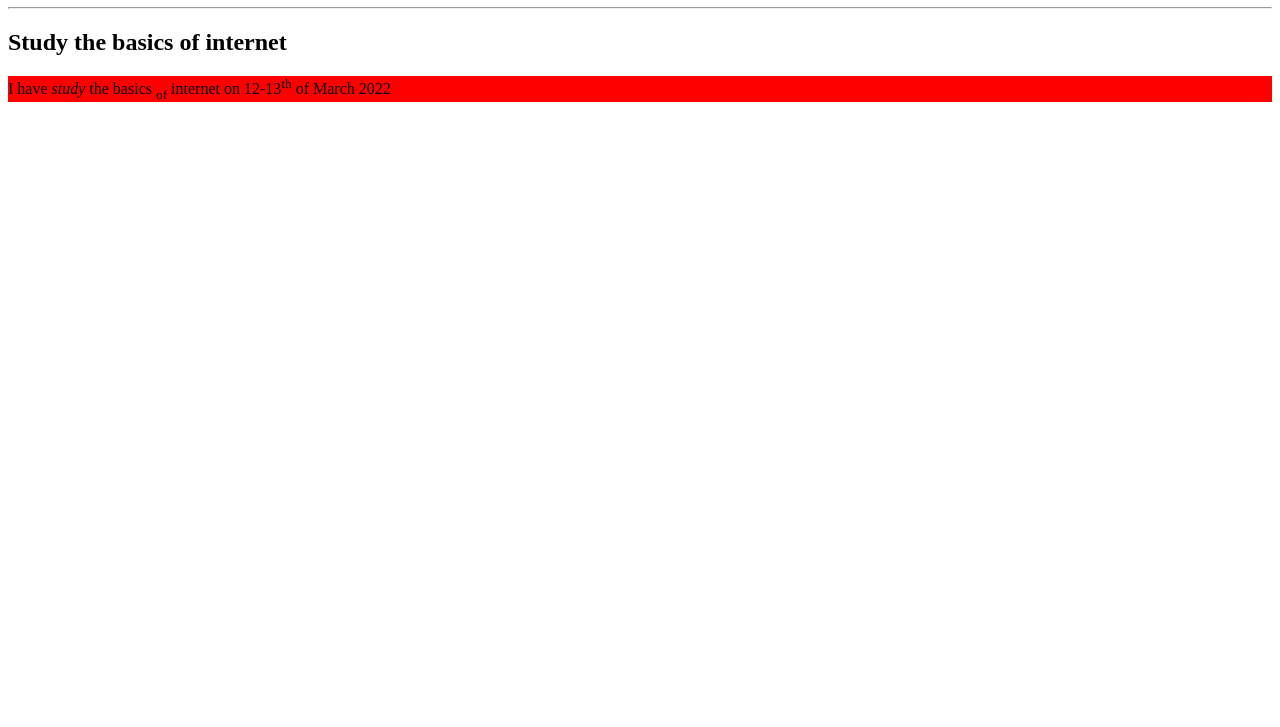
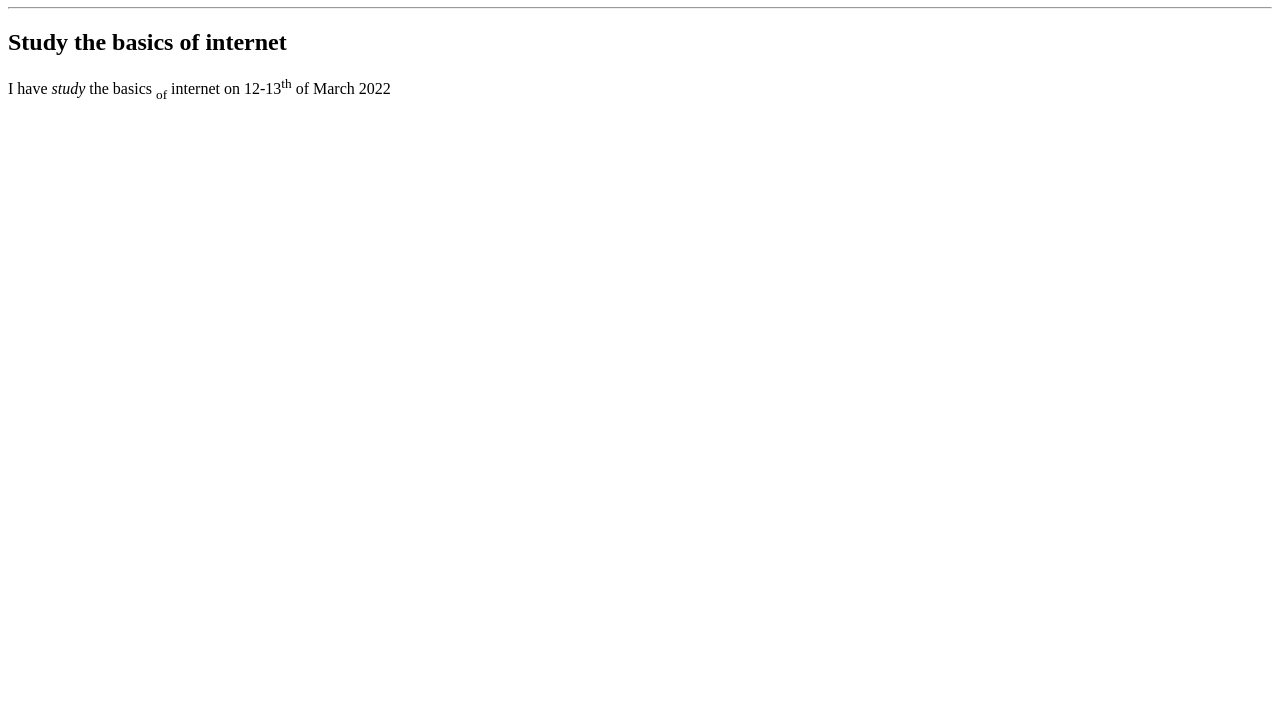
Before and after one commit to ZAmiera/myresolution, a plain HTML site: page index.html in a window 1280 px wide. Shown: the part 73-800 px from the top of the page. Drawn offline with Linux system fonts and the light colour scheme.

Commit message:
remove background color

```diff
--- a/index.html
+++ b/index.html
@@ -9,7 +9,7 @@
       <h1>This is my resolution!</h1>
       <hr>
       <h2>Study the <b>basics</b> of internet</h2>
-      <p style="color: light blue; background-color: red">I have <i>study</i> the basics <sub>of</sub> internet on 12-13<sup>th</sup> of March 2022</p>
+      <p style="color: light blue;">I have <i>study</i> the basics <sub>of</sub> internet on 12-13<sup>th</sup> of March 2022</p>
 
       <!-- hello. i just learned how to make notes on ur code. this might be useful someday-->
   </body>
```
